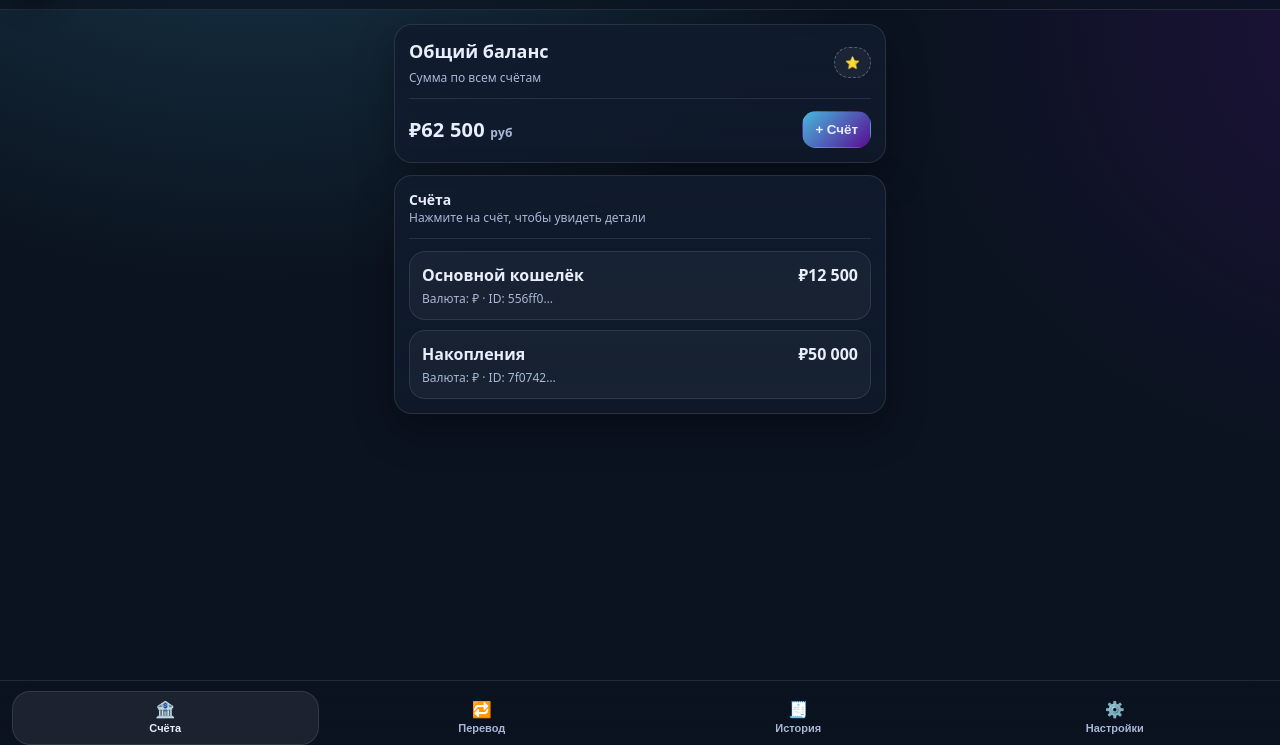
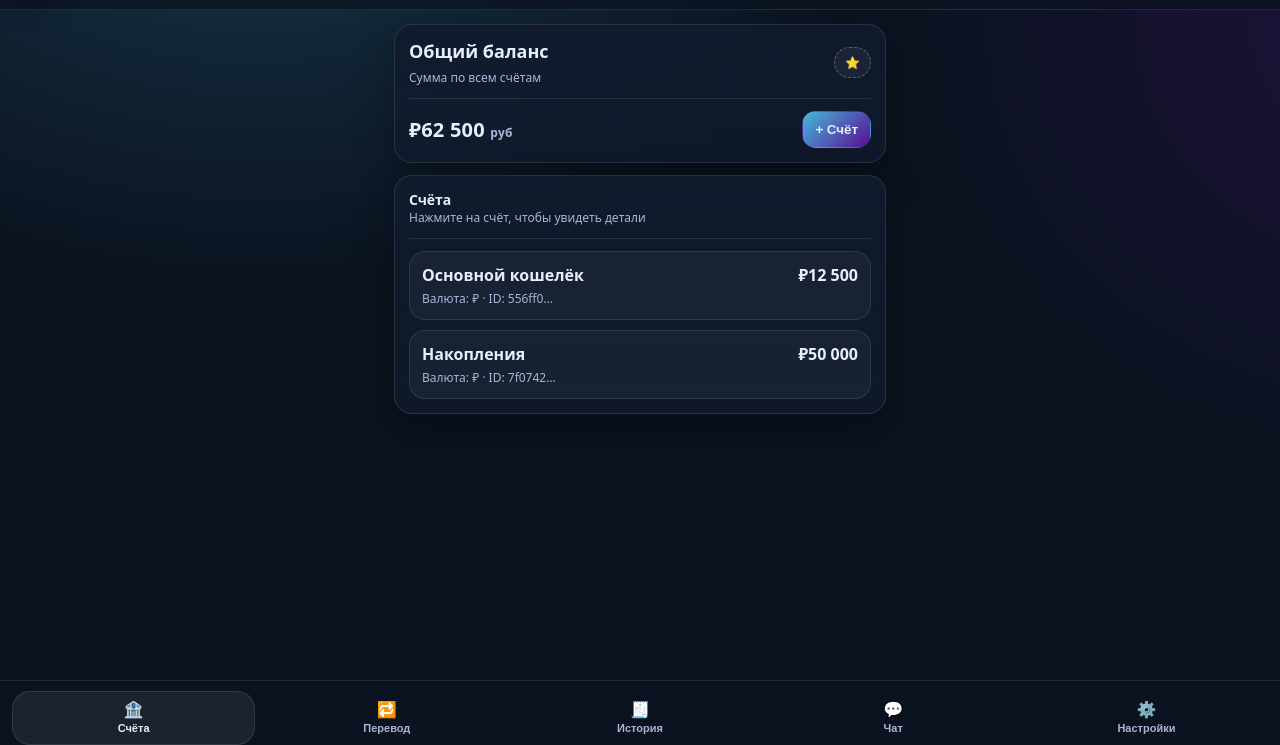
Before and after one commit to Disiel-Z/tbank, a plain HTML site: page index.html in a window 1280 px wide. Shown: the part 55-800 px from the top of the page. Drawn offline with Linux system fonts and the light colour scheme.

Commit message:
Update index.html

```diff
--- a/index.html
+++ b/index.html
@@ -39,6 +39,9 @@
     <button class="tab" data-route="activity">
       <span class="tab-ico">🧾</span><span class="tab-txt">История</span>
     </button>
+    <button class="tab" data-route="chat">
+      <span class="tab-ico">💬</span><span class="tab-txt">Чат</span>
+    </button>
     <button class="tab" data-route="settings">
       <span class="tab-ico">⚙️</span><span class="tab-txt">Настройки</span>
     </button>
```
